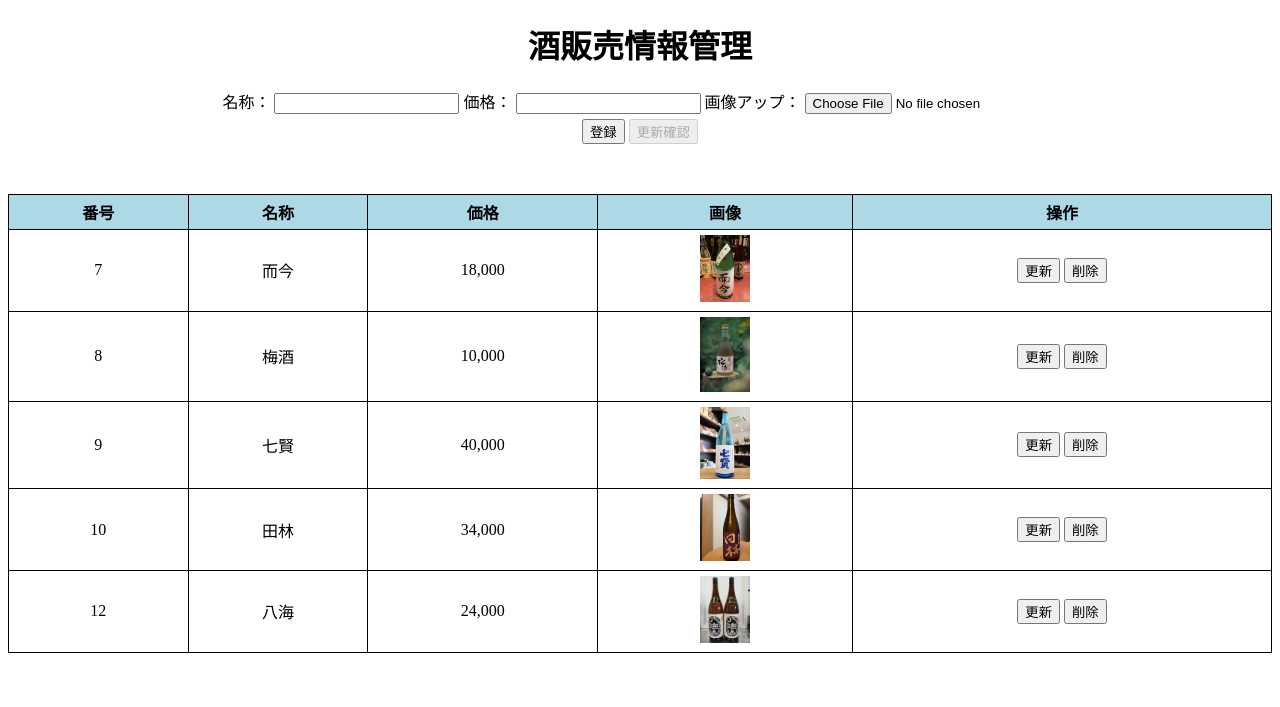
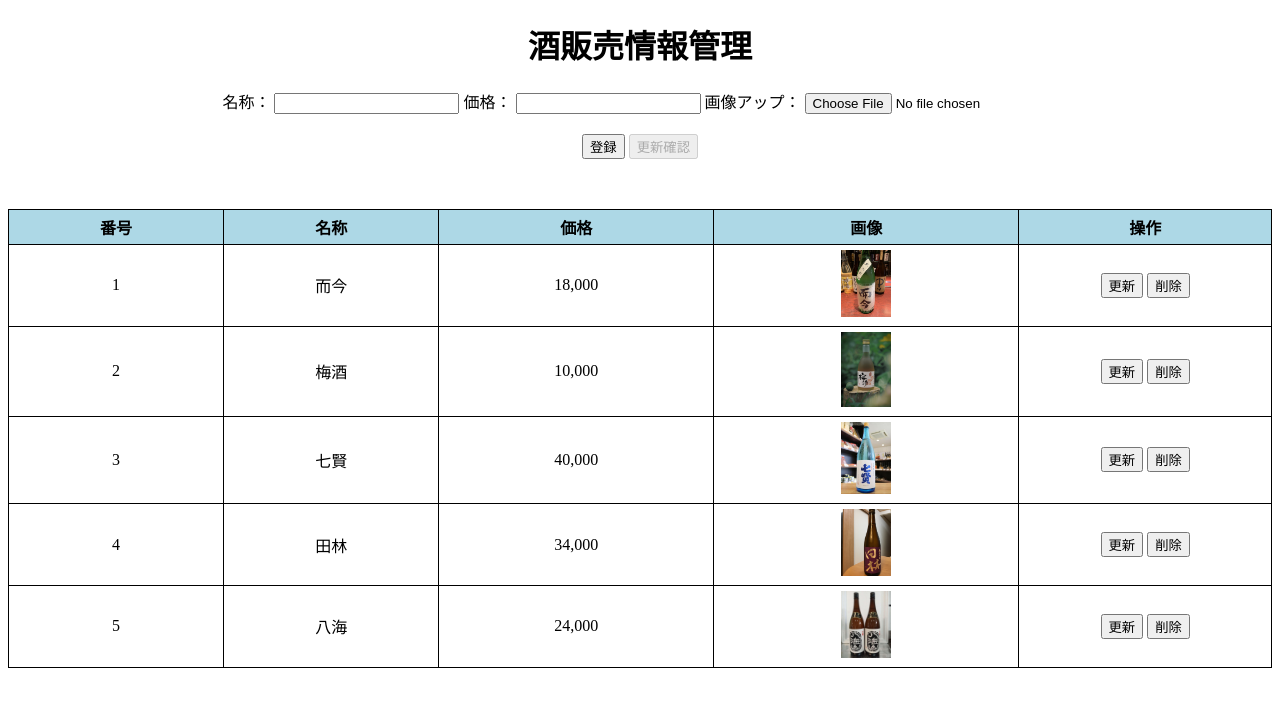
Before and after one commit to leungkawah/SakeShop, a Django app: page /manage/ in a window 1280 px wide. Shown: the top 707 px of the page. Run offline with Django 5.2, Linux system fonts and the light colour scheme; data comes from the database, SQL or seed files in the repository; both versions use the stored data as it was after the commit.

Commit message:
front fix

```diff
--- a/sake_app/templates/sake_management.html
+++ b/sake_app/templates/sake_management.html
@@ -13,15 +13,18 @@
         th, td {
             border: 1px solid black;
             padding: 5px;
-            text-align: middle;
+            text-align: center;
         }
         th {
             background-color: #add8e6;
         }
         .form-buttons {
             text-align: center;
-            margin-top: 5px;
+            margin-top: 20px;
             margin-bottom: 50px;
+        }
+        .actions {
+            width: 20%;
         }
         @media (max-width: 768px) {
             th, td {
@@ -50,9 +53,9 @@
     </style>
 </head>
 <body>
-    <h1 align="middle">酒販売情報管理</h1>
+    <h1 align="center">酒販売情報管理</h1>
 
-    <form id="sakeForm" align="middle">
+    <form id="sakeForm" align="center">
         {% csrf_token %}
         <input type="hidden" id="sakeId" name="id">
         <label for="name">名称：</label>
@@ -74,17 +77,17 @@
                 <th>名称</th>
                 <th>価格</th>
                 <th>画像</th>
-                <th>操作</th>
+                <th class="actions">操作</th>
             </tr>
         </thead>
         <tbody id="sakeList">
             {% for sake in sakes %}
             <tr>
-                <td data-label="番号" align="middle">{{ sake.id }}</td>
-                <td data-label="名称" align="middle">{{ sake.name }}</td>
-                <td data-label="価格" align="middle" class="price-cell">{{ sake.price }}</td>
-                <td data-label="画像" align="middle">{% if sake.image %}<img src="{{ sake.image.url }}" width="50">{% endif %}</td>
-                <td data-label="操作" align="middle">
+                <td data-label="番号" align="center">{{ forloop.counter }}</td>
+                <td data-label="名称" align="center">{{ sake.name }}</td>
+                <td data-label="価格" align="center" class="price-cell">{{ sake.price }}</td>
+                <td data-label="画像" align="center">{% if sake.image %}<img src="{{ sake.image.url }}" width="50">{% endif %}</td>
+                <td data-label="操作" align="center" class="actions">
                     <button class="editBtn" data-id="{{ sake.id }}">更新</button>
                     <button class="deleteBtn" data-id="{{ sake.id }}">削除</button>
                 </td>
```
Also changed, not shown: db.sqlite3.
